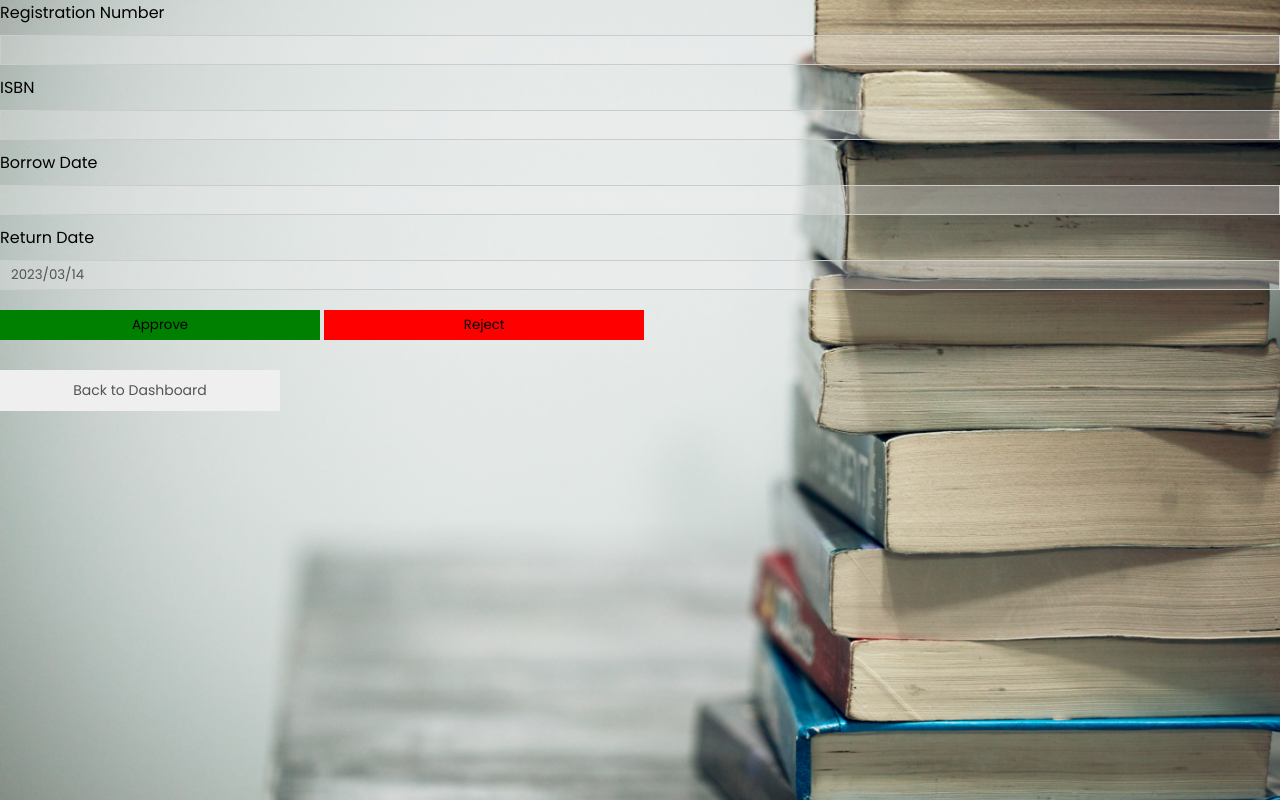
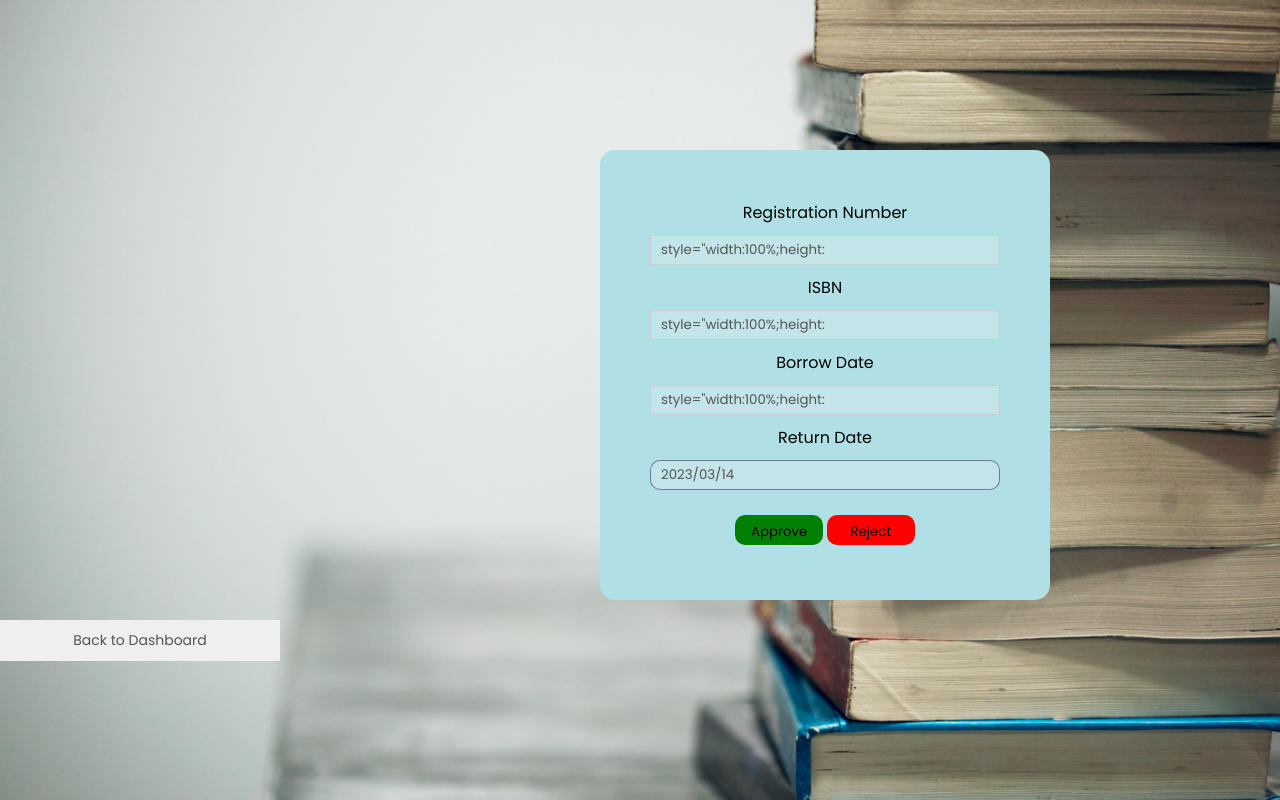
Before and after one commit to raskovnik/library-system, a PHP site: page /viewrequest.php?reg=1 in a window 1280 px wide. Run offline with PHP 8.4, Linux system fonts and the light colour scheme; a user stored in the database is signed in; data that the repository does not hold is empty.

Commit message:
Comz (#59)
* Delete css directory

* Add files via upload

* Delete pages directory

* Add files via upload

* Delete pages directory

* Add files via upload

```diff
--- a/css/style1.css
+++ b/css/style1.css
@@ -317,3 +317,17 @@
 .submit span:hover{
     color:rgb(2, 2, 116);
 }
+.req {
+    width: 450px;
+    height: 450px;
+    margin-left: 600px;
+    margin-top: 150px;
+    border-top-left-radius: 15px;
+    border-bottom-left-radius: 15px;
+    border-top-right-radius: 15px;
+    border-bottom-right-radius: 15px;
+    background-color: powderblue;
+    align-items: center;
+    text-align: center;
+    padding:50px;
+}
--- a/pages/overdue.php
+++ b/pages/overdue.php
@@ -18,7 +18,7 @@
             $sql = "SELECT * FROM `lost`  WHERE `reg`=$reg";
         ?>
         <center><h2>Overdue Books</h2></center>
-        <table>
+        <table style="width: auto; height: auto; margin-left: 600px; margin-top: 5px; border-top-left-radius: 15px; border-bottom-left-radius: 15px; border-top-right-radius: 15px; border-bottom-right-radius: 15px; background-color: powderblue; align-items: auto; text-align: center; padding:20px;">
         <a href="dashboard.php"><button>Back to Dashboard</a>
             <tr>
                 <th>ID</th>
--- a/pages/report.php
+++ b/pages/report.php
@@ -14,7 +14,7 @@
 </head>
 <body>
     <center><h2>All Books</h2></center>
-    <table>
+    <table style="width: auto; height: auto; margin-left: 500px; margin-top: 30px; border-top-left-radius: 15px; border-bottom-left-radius: 15px; border-top-right-radius: 15px; border-bottom-right-radius: 15px; background-color: powderblue; align-items: center; text-align: center; padding:20px;">
         <tr>
             <th>ID</th>
             <th>ISBN</th>
--- a/pages/requests.php
+++ b/pages/requests.php
@@ -19,7 +19,7 @@
         ?>
 
         <center><h2>Borrow Requests</h2></center>
-        <table>
+        <table style="width: auto; height: auto; margin-left: 400px; margin-top: 5px; border-top-left-radius: 15px; border-bottom-left-radius: 15px; border-top-right-radius: 15px; border-bottom-right-radius: 15px; background-color: powderblue; align-items: center; text-align: center; padding:20px;">
             <tr>
                 <th>ID</th>
                 <th>Registration Number</th>
--- a/pages/viewrequest.php
+++ b/pages/viewrequest.php
@@ -19,18 +19,24 @@
             $query = mysqli_query($conn, $sql);
             $result = mysqli_fetch_assoc($query);
         ?>
+
+
+        <div class="req">
+
         <form method="POST">
             <label>Registration Number</label>
-            <input type="text" disabled="true"  name="reg" id="reg" <?php echo 'value='.$result["reg"].''?>>
+            <input type="text" disabled="true"  name="reg" id="reg" <?php echo 'value='.$result["reg"].''?> style="width:100%;height: 30px;border-radius:10px;border-color: rgba(0, 0, 89, 0.452);">
             <label>ISBN</label>
-            <input type="text" disabled="true"  name="isbn" id="isbn" <?php echo 'value='.$result["isbn"].''?>>
+            <input type="text" disabled="true"  name="isbn" id="isbn" <?php echo 'value='.$result["isbn"].''?> style="width:100%;height: 30px;border-radius:10px;border-color: rgba(0, 0, 89, 0.452);">
             <label>Borrow Date</label>
-            <input type="text" disabled="true" name="b_date" id="b_date" <?php echo 'value='.$result["request_date"].''?>>
+            <input type="text" disabled="true" name="b_date" id="b_date" <?php echo 'value='.$result["request_date"].''?> style="width:100%;height: 30px;border-radius:10px;border-color: rgba(0, 0, 89, 0.452);">
             <label>Return Date</label>
-            <input type="text" disabled="true" name="r_date" id="r_date" <?php echo 'value='.date("Y/m/d", strtotime($result["request_date"]."+ 14 days")).'';?>>
-            <input type="submit" name="approve" id="approve" value="Approve" class="btn" style="width: 25%; background-color: green;">
-            <input type="submit" name="reject" id="reject" value="Reject" class="btn" style="width: 25%; background-color: red;">
+            <input type="text" disabled="true" name="r_date" id="r_date" <?php echo 'value='.date("Y/m/d", strtotime($result["request_date"]."+ 14 days")).'';?> style="width:100%;height: 30px;border-radius:10px;border-color: rgba(0, 0, 89, 0.452);">
+            <input type="submit" name="approve" id="approve" value="Approve" class="btn" style="width:25%; height: 30px; border-radius:10px; padding: 7px 15px; margin-top: 15px; cursor: pointer;background-color: green;">
+            <input type="submit" name="reject" id="reject" value="Reject" class="btn" style="width:25%; height: 30px; border-radius:10px; padding: 7px 15px; margin-top: 15px; cursor: pointer;background-color: red;">
         </form>
+        </div>
+
         <a href="dashboard.php"><button>Back to Dashboard</a>
 
         <?php
```
Also changed, not shown: pages/addBooks.php (+11 -11 lines), pages/borrow.html (added, +26 -0 lines), pages/dashboard.php (+4 -3 lines), pages/lost.html (added, +24 -0 lines).
